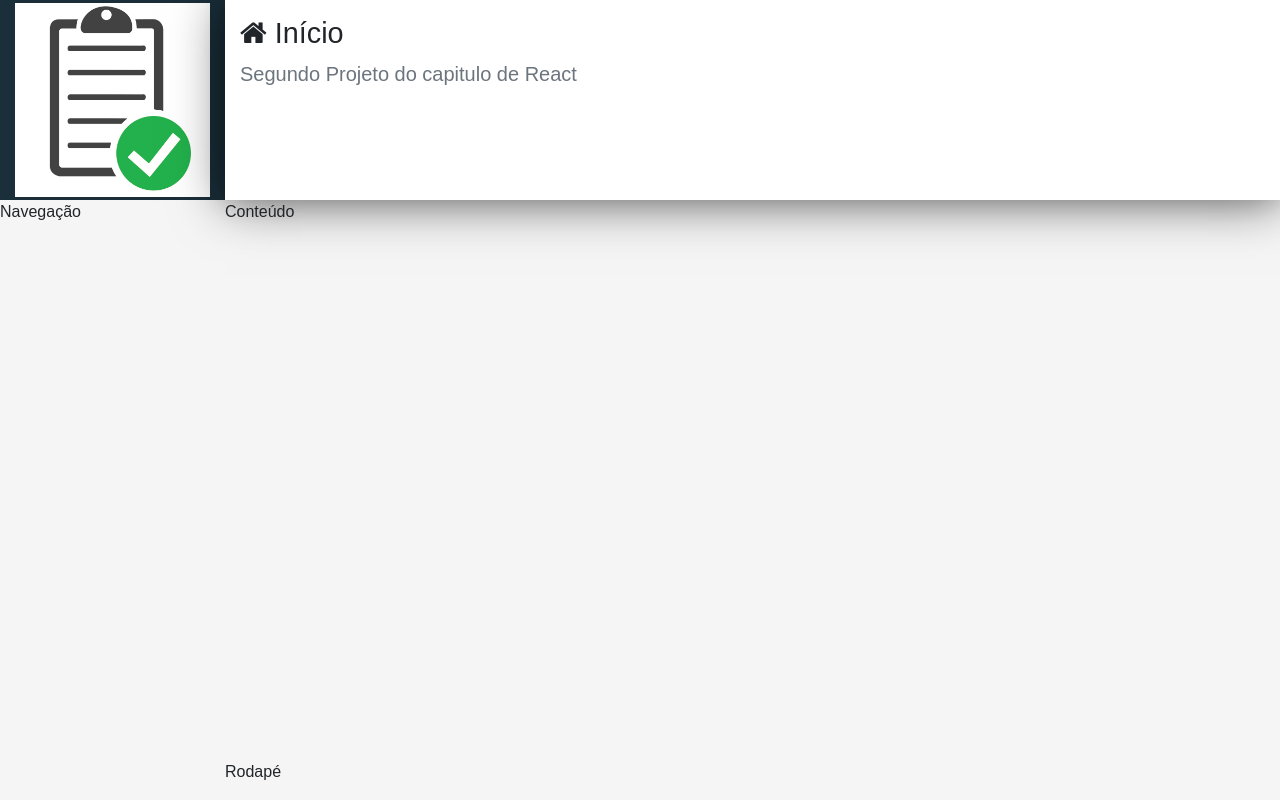
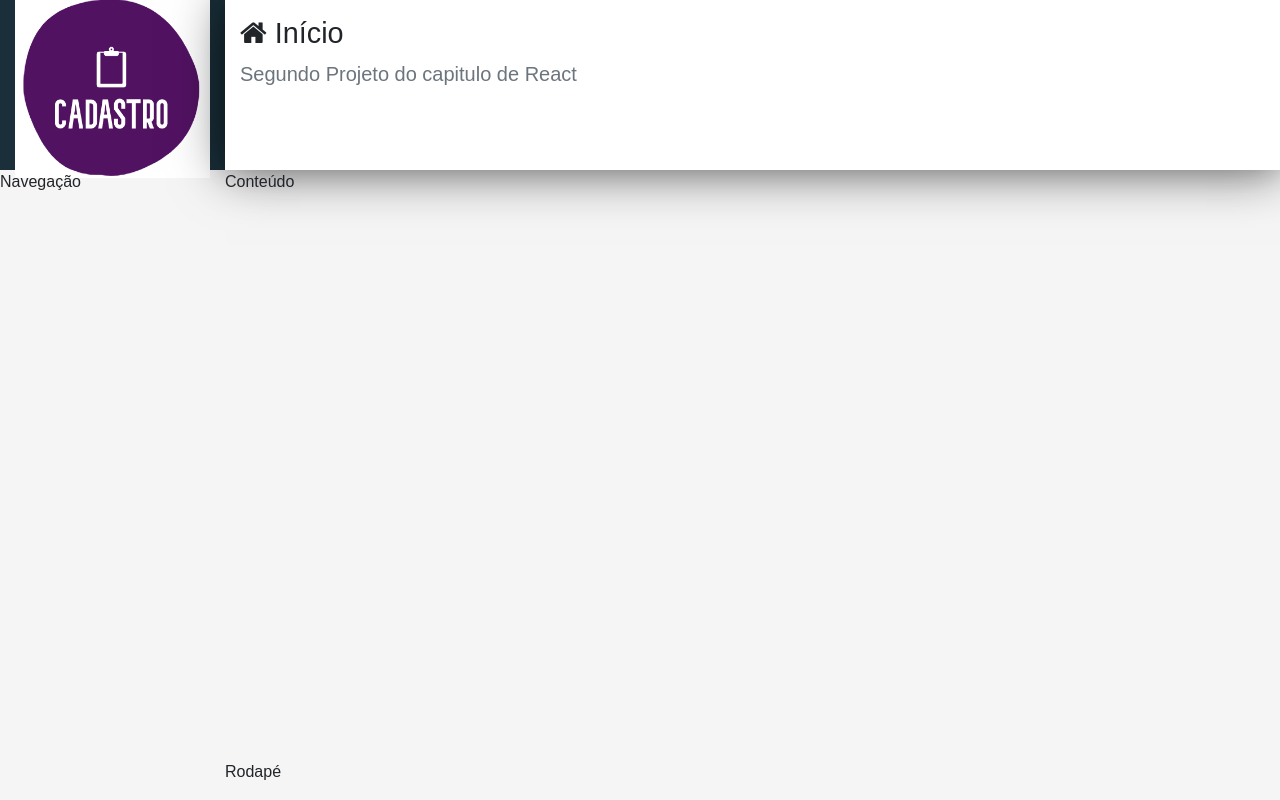
Before and after one commit to v1n1c1u5ouza/ReactJs-crud, a React (Create React App) app in the folder frontend/: page / in a window 1280 px wide. Built offline with nearby package versions, Linux system fonts and the light colour scheme.

Commit message:
Fix: Wrong img on logo

```diff
--- a/frontend/src/main/App.css
+++ b/frontend/src/main/App.css
@@ -1,8 +1,8 @@
 :root {
   --bg-dark: #1a2f3a;
 
-  --logo-height: 180px;
-  --header-height: 200px;
+  --logo-height: 160px;
+  --header-height: 170px;
   --aside-width: 225px;
   --footer-height: 40px;
 
```
Also changed, not shown: frontend/src/assets/img/logo.png.
